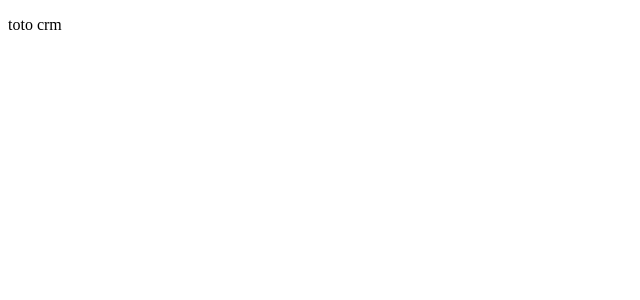
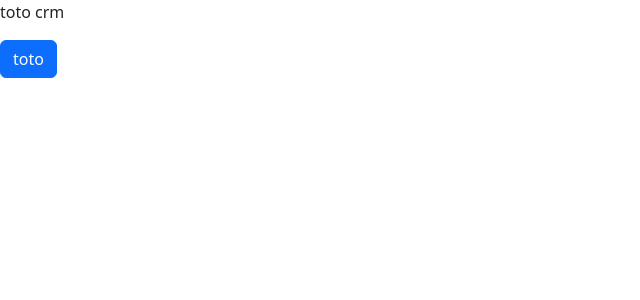
Before and after one commit to 2023-01-09-POEI-JAVA-SOPRA-SSG/angular-crm-front, an Angular app: page / in a window 1280 px wide. Shown: the top 300 px of the page, without its empty margins (0-640 px from the left). Built offline with nearby package versions, Linux system fonts and the light colour scheme.

Commit message:
Commit 5 : ng-bootstrap

```diff
--- a/package.json
+++ b/package.json
@@ -18,6 +18,9 @@
     "@angular/platform-browser": "^15.2.0",
     "@angular/platform-browser-dynamic": "^15.2.0",
     "@angular/router": "^15.2.0",
+    "@ng-bootstrap/ng-bootstrap": "^14.0.1",
+    "@popperjs/core": "^2.11.6",
+    "bootstrap": "^5.2.3",
     "rxjs": "~7.8.0",
     "tslib": "^2.3.0",
     "zone.js": "~0.12.0"
@@ -26,6 +29,7 @@
     "@angular-devkit/build-angular": "^15.2.2",
     "@angular/cli": "~15.2.2",
     "@angular/compiler-cli": "^15.2.0",
+    "@angular/localize": "^15.2.0",
     "@types/jasmine": "~4.3.0",
     "jasmine-core": "~4.5.0",
     "karma": "~6.4.0",
--- a/src/app/app.component.html
+++ b/src/app/app.component.html
@@ -1 +1,2 @@
 <p>toto {{ title }}</p>
+<button class="btn btn-primary">toto</button>
--- a/src/main.ts
+++ b/src/main.ts
@@ -1,3 +1,5 @@
+/// <reference types="@angular/localize" />
+
 import { platformBrowserDynamic } from '@angular/platform-browser-dynamic';
 
 import { AppModule } from './app/app.module';
--- a/src/styles.scss
+++ b/src/styles.scss
@@ -1 +1,6 @@
 /* You can add global styles to this file, and also import other style files */
+
+/* Importing Bootstrap SCSS file. */
+@import "bootstrap/scss/bootstrap";
+@import "./stylings/fonts";
+@import "./stylings/theme";
--- a/tsconfig.app.json
+++ b/tsconfig.app.json
@@ -3,7 +3,9 @@
   "extends": "./tsconfig.json",
   "compilerOptions": {
     "outDir": "./out-tsc/app",
-    "types": []
+    "types": [
+      "@angular/localize"
+    ]
   },
   "files": [
     "src/main.ts"
```
Also changed, not shown: 2 other files (tests, documents, lock files or other folders).
